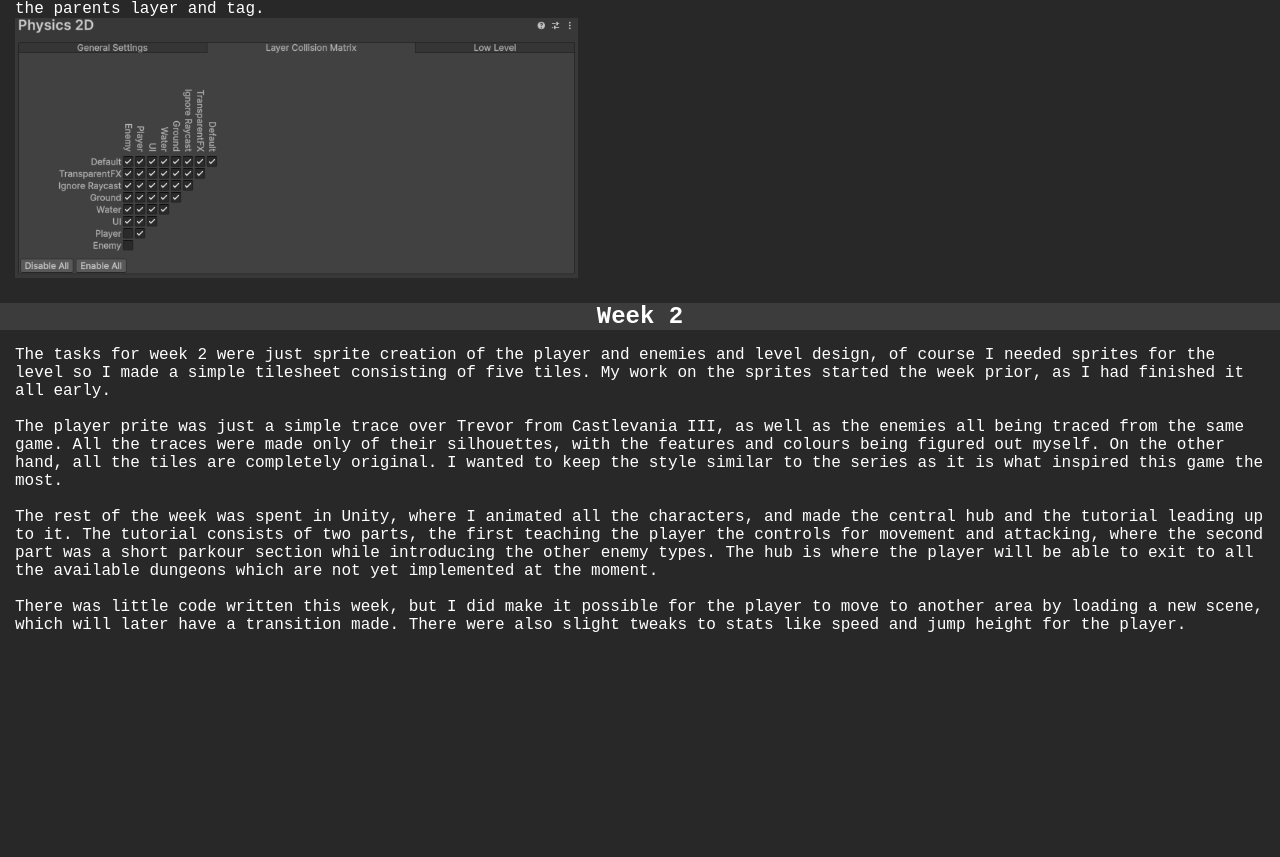
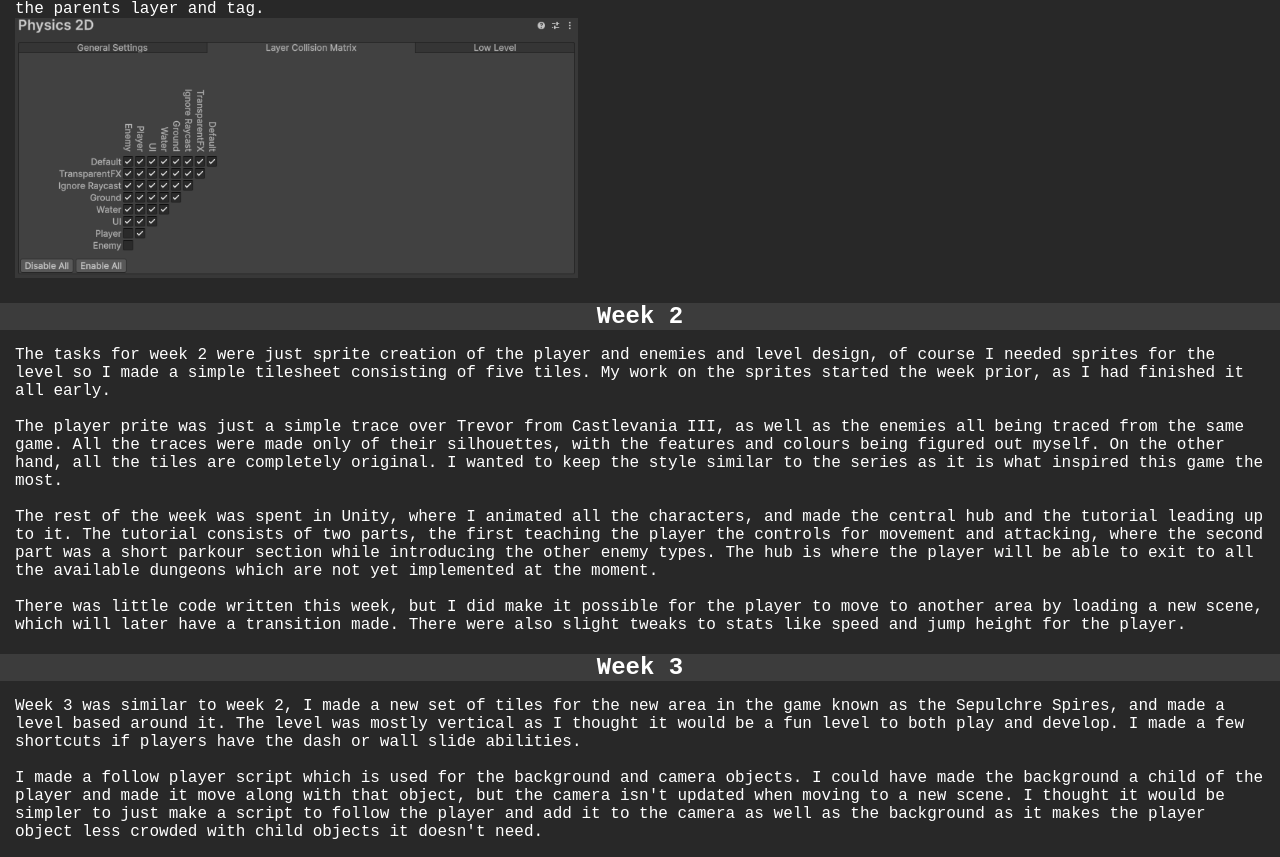
Before and after one commit to nekorift/Portfolio, a plain HTML site: page CrimsonTomb.html in a window 1280 px wide. Shown: the part 1793-2650 px from the top of the page. Before the commit the page ends 2443 px from the top, so only its background shows below. Drawn offline with Linux system fonts and the light colour scheme.

Commit message:
Crimson Tomb - Week 3

```diff
--- a/CrimsonTomb.html
+++ b/CrimsonTomb.html
@@ -67,6 +67,13 @@
                     The hub is where the player will be able to exit to all the available dungeons which are not yet implemented at the moment.
                     <br><br>There was little code written this week, but I did make it possible for the player to move to another area by loading a new scene, which will later have a transition made. There were also slight tweaks to stats like speed and jump height for the player.
                 </p>
+                <h2 class="background">Week 3</h2>
+                <p>
+                    Week 3 was similar to week 2, I made a new set of tiles for the new area in the game known as the Sepulchre Spires, and made a level based around it. The level was mostly vertical as I thought it would be a fun level to both play and develop.
+                    I made a few shortcuts if players have the dash or wall slide abilities.
+                    <br><br>I made a follow player script which is used for the background and camera objects. I could have made the background a child of the player and made it move along with that object, but the camera isn't updated when moving to a new scene.
+                    I thought it would be simpler to just make a script to follow the player and add it to the camera as well as the background as it makes the player object less crowded with child objects it doesn't need.
+                </p>
             </section>
         </main>
         <footer>
```
